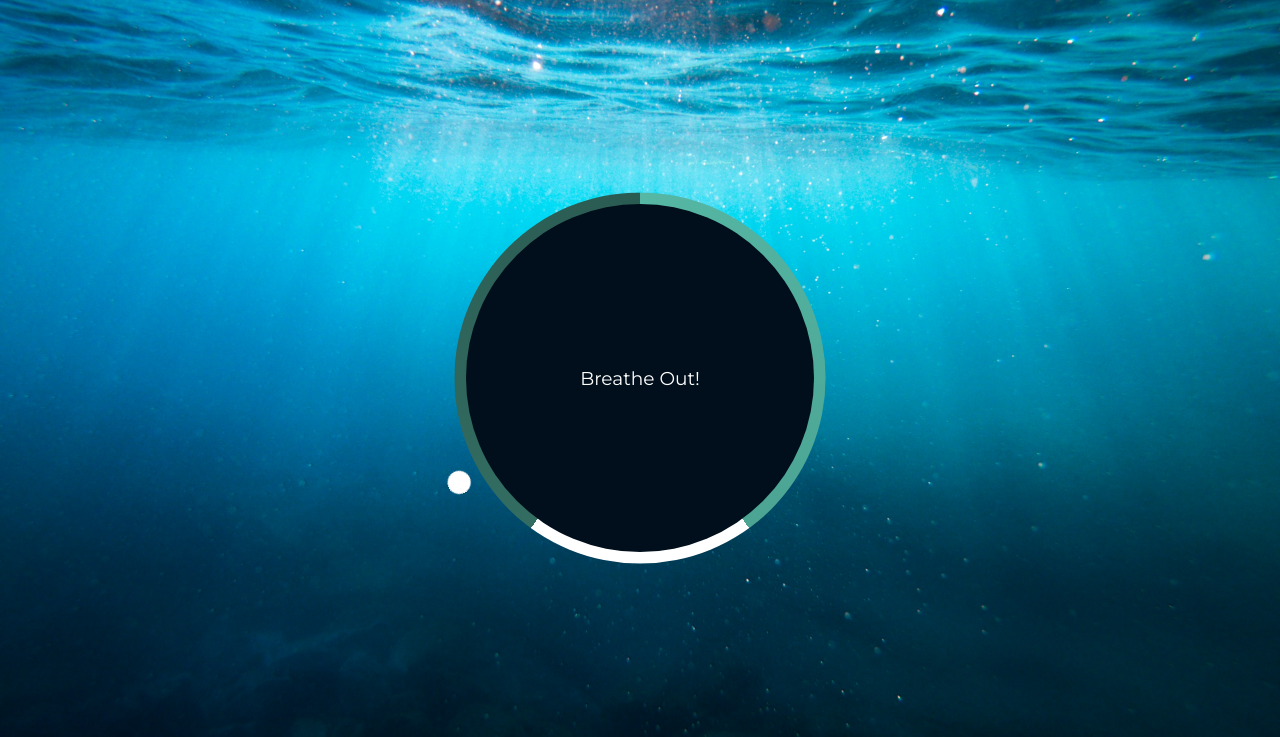
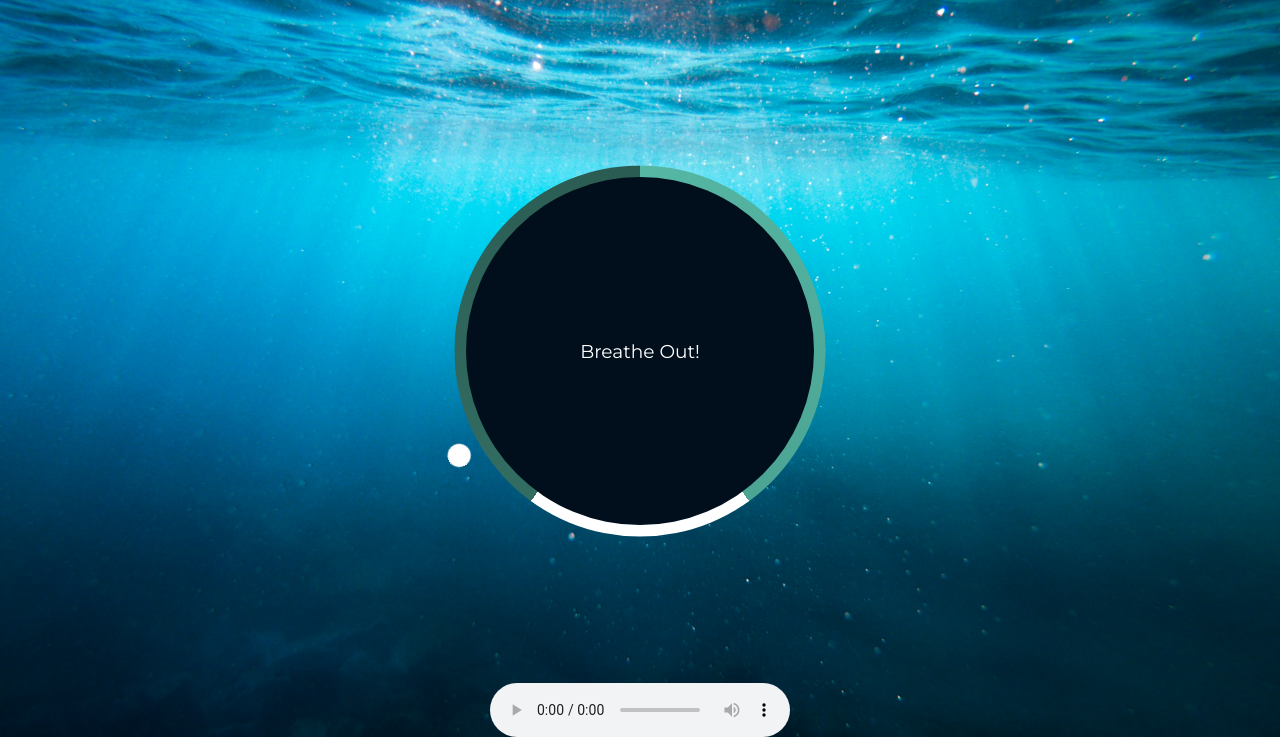
Before and after one commit to amartya26/Relaxer, a plain HTML site: page index.html in a window 1280 px wide. Shown: the part 63-800 px from the top of the page. Drawn offline with Linux system fonts and the light colour scheme.

Commit message:
Update index.html

```diff
--- a/index.html
+++ b/index.html
@@ -23,7 +23,7 @@
 
         <div class="gradient-circle"></div>
     </div>
-
+    <audio src="music.mp3" controls></audio>
     <script src="script.js"></script>
 </body>
 
```
